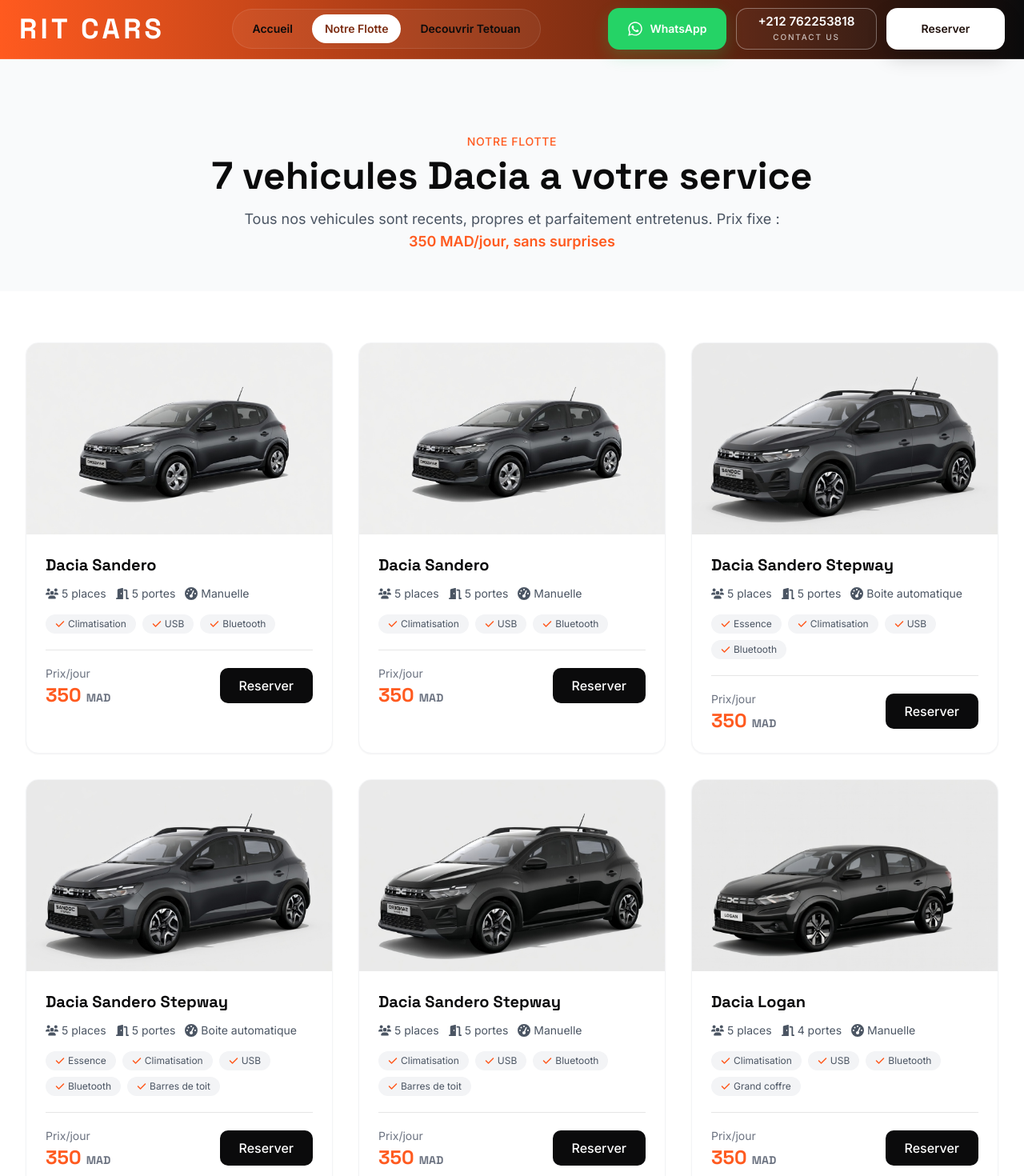
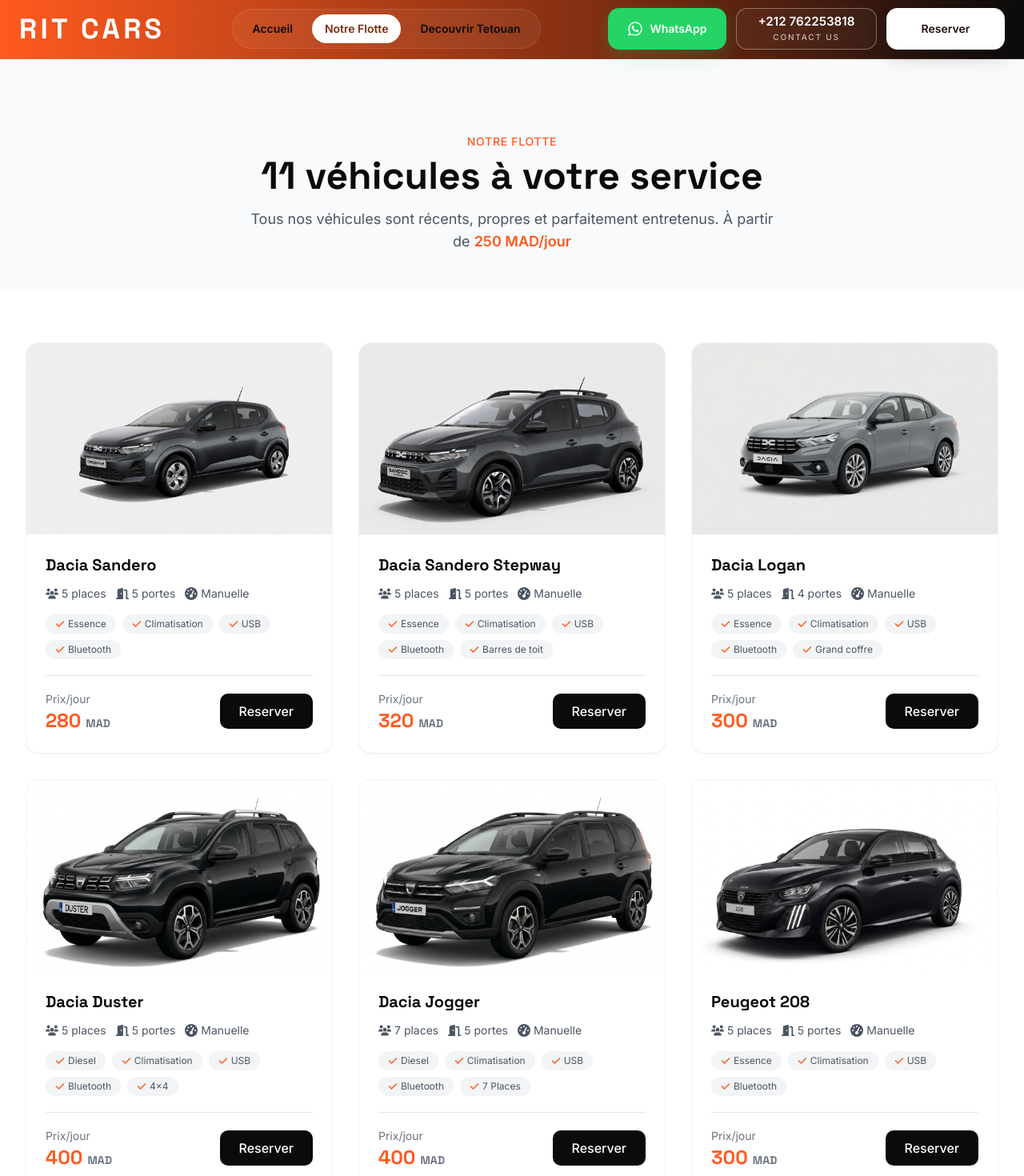
Before and after one commit to elazm/ritcars, a React (Vite) app: page /flotte in a window 1280 px wide. Shown: the top 1470 px of the page at 80% size. Built offline with nearby package versions, Linux system fonts and the light colour scheme.

Commit message:
Update FleetPage with 11 cars and real images

```diff
--- a/src/pages/FleetPage.tsx
+++ b/src/pages/FleetPage.tsx
@@ -53,68 +53,108 @@
       seats: 5,
       doors: 5,
       transmission: 'Manuelle',
-      features: ['Climatisation', 'USB', 'Bluetooth'],
-      price: 350,
+      features: ['Essence', 'Climatisation', 'USB', 'Bluetooth'],
+      price: 280,
     },
     {
       id: 2,
-      name: 'Dacia Sandero',
-      image: '/images/dacia-sandero.jpg',
-      seats: 5,
-      doors: 5,
-      transmission: 'Manuelle',
-      features: ['Climatisation', 'USB', 'Bluetooth'],
-      price: 350,
-    },
-    {
-      id: 3,
       name: 'Dacia Sandero Stepway',
       image: '/images/dacia-stepway-grey.jpg',
       seats: 5,
       doors: 5,
-      transmission: 'Boite automatique',
-      features: ['Essence', 'Climatisation', 'USB', 'Bluetooth'],
-      price: 350,
+      transmission: 'Manuelle',
+      features: ['Essence', 'Climatisation', 'USB', 'Bluetooth', 'Barres de toit'],
+      price: 320,
     },
     {
-      id: 4,
-      name: 'Dacia Sandero Stepway',
-      image: '/images/dacia-stepway-grey.jpg',
-      seats: 5,
-      doors: 5,
-      transmission: 'Boite automatique',
-      features: ['Essence', 'Climatisation', 'USB', 'Bluetooth', 'Barres de toit'],
-      price: 350,
-    },
-    {
-      id: 5,
-      name: 'Dacia Sandero Stepway',
-      image: '/images/dacia-stepway-black.jpg',
-      seats: 5,
-      doors: 5,
-      transmission: 'Manuelle',
-      features: ['Climatisation', 'USB', 'Bluetooth', 'Barres de toit'],
-      price: 350,
-    },
-    {
-      id: 6,
-      name: 'Dacia Logan',
-      image: '/images/dacia-logan-black.jpg',
-      seats: 5,
-      doors: 4,
-      transmission: 'Manuelle',
-      features: ['Climatisation', 'USB', 'Bluetooth', 'Grand coffre'],
-      price: 350,
-    },
-    {
-      id: 7,
+      id: 3,
       name: 'Dacia Logan',
       image: '/images/dacia-logan.jpg',
       seats: 5,
       doors: 4,
-      transmission: 'Boite automatique',
+      transmission: 'Manuelle',
       features: ['Essence', 'Climatisation', 'USB', 'Bluetooth', 'Grand coffre'],
-      price: 350,
+      price: 300,
+    },
+    {
+      id: 4,
+      name: 'Dacia Duster',
+      image: '/images/Daciaduster1.png',
+      seats: 5,
+      doors: 5,
+      transmission: 'Manuelle',
+      features: ['Diesel', 'Climatisation', 'USB', 'Bluetooth', '4x4'],
+      price: 400,
+    },
+    {
+      id: 5,
+      name: 'Dacia Jogger',
+      image: '/images/Daciajogger1.png',
+      seats: 7,
+      doors: 5,
+      transmission: 'Manuelle',
+      features: ['Diesel', 'Climatisation', 'USB', 'Bluetooth', '7 Places'],
+      price: 400,
+    },
+    {
+      id: 6,
+      name: 'Peugeot 208',
+      image: '/images/peugeot2081.png',
+      seats: 5,
+      doors: 5,
+      transmission: 'Manuelle',
+      features: ['Essence', 'Climatisation', 'USB', 'Bluetooth'],
+      price: 300,
+    },
+    {
+      id: 7,
+      name: 'Peugeot 2008',
+      image: '/images/peugeot20081.png',
+      seats: 5,
+      doors: 5,
+      transmission: 'Manuelle',
+      features: ['Essence', 'Climatisation', 'USB', 'Bluetooth', 'SUV'],
+      price: 500,
+    },
+    {
+      id: 8,
+      name: 'Renault Clio 5',
+      image: '/images/Clio51.png',
+      seats: 5,
+      doors: 5,
+      transmission: 'Manuelle',
+      features: ['Essence', 'Climatisation', 'USB', 'Bluetooth'],
+      price: 300,
+    },
+    {
+      id: 9,
+      name: 'Renault Clio 5',
+      image: '/images/Clio51.png',
+      seats: 5,
+      doors: 5,
+      transmission: 'Manuelle',
+      features: ['Diesel', 'Climatisation', 'USB', 'Bluetooth'],
+      price: 250,
+    },
+    {
+      id: 10,
+      name: 'Seat Ibiza',
+      image: '/images/Seatibiza1.png',
+      seats: 5,
+      doors: 5,
+      transmission: 'Manuelle',
+      features: ['Essence', 'Climatisation', 'USB', 'Bluetooth'],
+      price: 400,
+    },
+    {
+      id: 11,
+      name: 'Citroën C3 Aircross',
+      image: '/images/Citroenc3aircross.png',
+      seats: 5,
+      doors: 5,
+      transmission: 'Manuelle',
+      features: ['Essence', 'Climatisation', 'USB', 'Bluetooth', 'SUV'],
+      price: 450,
     },
   ];
 
@@ -129,12 +169,12 @@
               Notre Flotte
             </span>
             <h1 className="mt-2 mb-4 font-display text-4xl font-bold text-ritcars-black md:text-5xl">
-              7 vehicules Dacia a votre service
+              11 véhicules à votre service
             </h1>
             <p className="mx-auto max-w-2xl text-lg text-gray-600">
-              Tous nos vehicules sont recents, propres et parfaitement entretenus.
-              Prix fixe :{' '}
-              <span className="font-bold text-ritcars-orange">350 MAD/jour, sans surprises</span>
+              Tous nos véhicules sont récents, propres et parfaitement entretenus.
+              À partir de{' '}
+              <span className="font-bold text-ritcars-orange">250 MAD/jour</span>
             </p>
           </div>
         </div>
```
